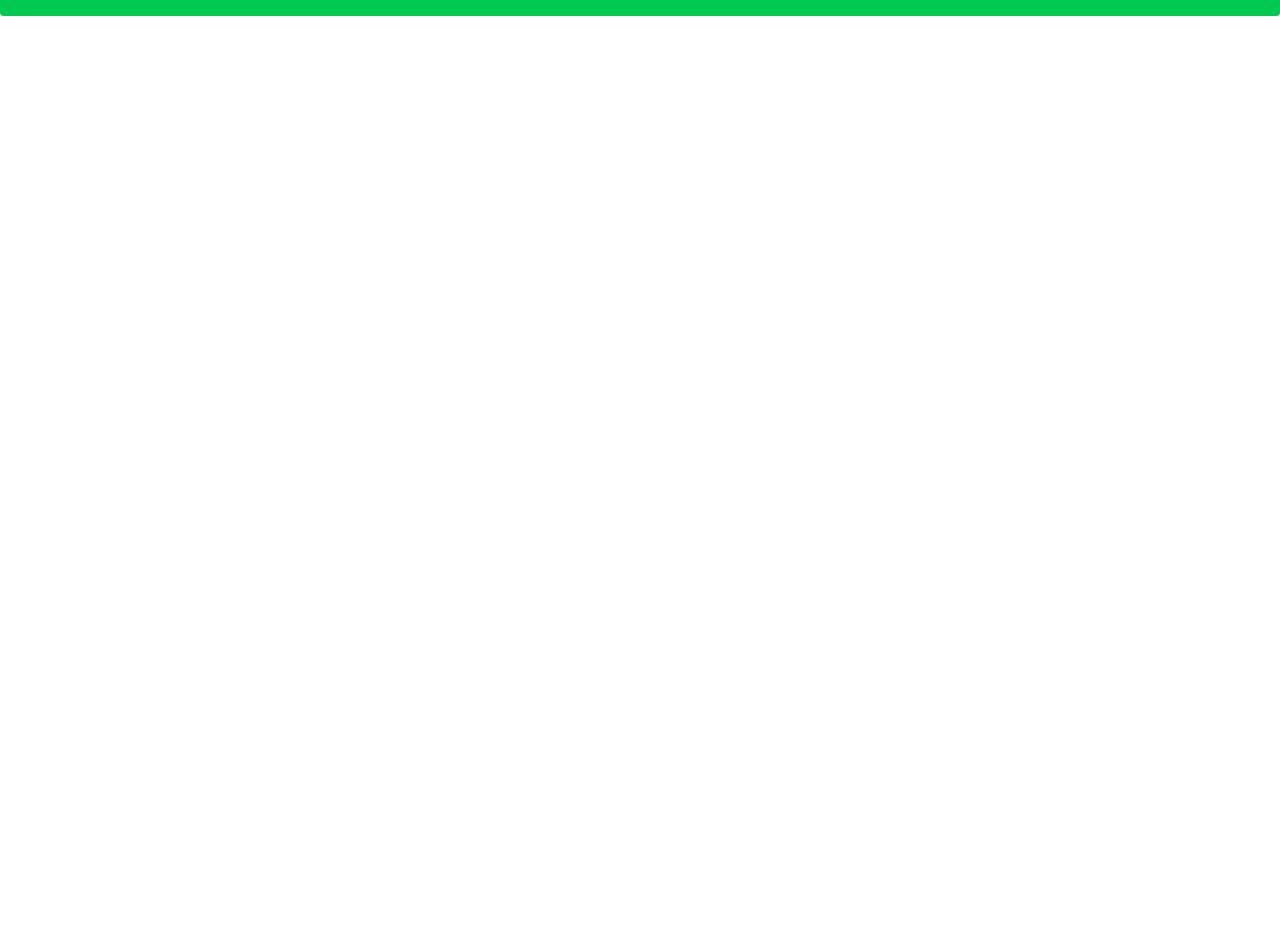
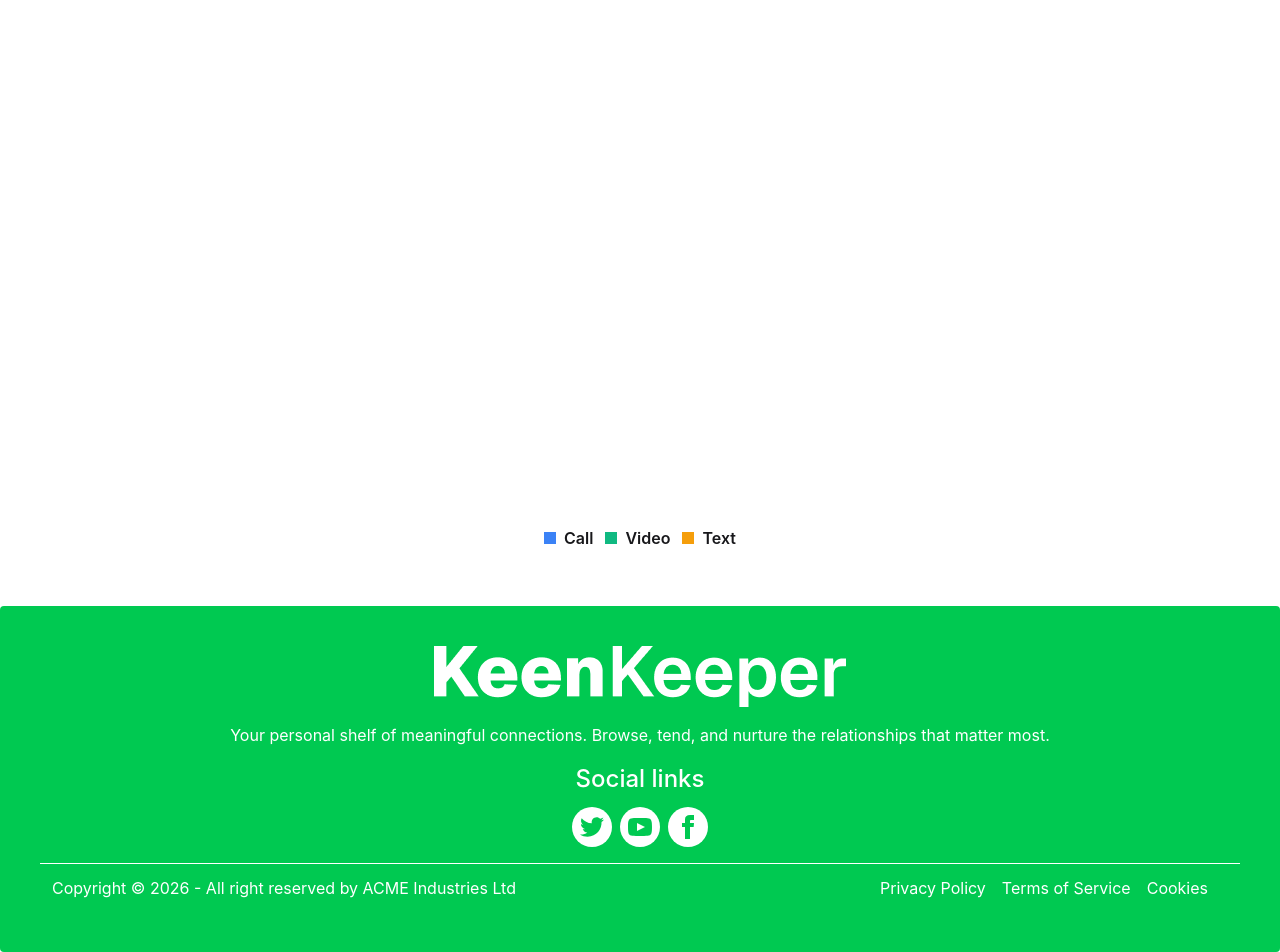
Before and after one commit to armanaanie/Assignment-Seven-react-app, a React (Vite) app: page /stats in a window 1280 px wide. Shown: the part 426-1378 px from the top of the page. Before the commit the page ends 800 px from the top, so only its background shows below. Built offline with nearby package versions, Linux system fonts and the light colour scheme.

Commit message:
stats   done 5th  commit

```diff
--- a/package.json
+++ b/package.json
@@ -17,6 +17,8 @@
     "react-icons": "^5.6.0",
     "react-router": "^7.14.1",
     "react-router-dom": "^7.14.1",
+    "react-toastify": "^11.0.5",
+    "recharts": "^3.8.1",
     "tailwindcss": "^4.2.2"
   },
   "devDependencies": {
--- a/src/components/TimeLineDetails/TimeLineDetails.jsx
+++ b/src/components/TimeLineDetails/TimeLineDetails.jsx
@@ -3,17 +3,21 @@ import callImg from "../../assets/call.png";
 import videoImg from "../../assets/video.png";
 import textImg from "../../assets/text.png";
 const TimeLineDetails = ({timeLine}) => {
-    return (
+    if(timeLine.length===0){
+        return <div className='flex bg-base-100 shadow-sm my-5 items-center justify-center min-h-vw p-30'><p className='font-bold text-center text-3xl text-gray-300'> 😢 <br />No activity yet </p></div>
+
+    }
+   else{ return (
         <div>
             {[...timeLine].reverse().map((friendData)=>(
                 <div className="flex bg-base-100 shadow-sm my-5">
   <div className='flex items-center p-3'>
     <img className='w-[50px] h-[50px] '
-      src={friendData.type === "call"? callImg:friendData.type==="video"? videoImg: textImg}
+      src={friendData.type === "call"? callImg:friendData.type==="videocall"? videoImg: textImg}
        /></div>
 
   <div className="card-body">
-    <h2 className="card-title"><span className='font-bold'>{friendData.type==='call'? 'Call':friendData.type==='video'? 'Video':'Text'}</span> with {friendData.name}</h2>
+    <h2 className="card-title"><span className='font-bold'>{friendData.type==='call'? 'Call':friendData.type==='videocall'? 'Video':'Text'}</span> with {friendData.name}</h2>
     <p>{friendData.time}</p>
     <div className="card-actions justify-end">
 
@@ -23,7 +27,7 @@ const TimeLineDetails = ({timeLine}) => {
             ))}
 
         </div>
-    );
+    );}
 };
 
 export default TimeLineDetails;
--- a/src/friendContext/FriendContext.jsx
+++ b/src/friendContext/FriendContext.jsx
@@ -1,5 +1,5 @@
 import React, { createContext, useState } from 'react';
-
+import {  toast } from 'react-toastify';
 export const FriendContext = createContext();
 
 const FriendProvider = ({ children }) => {
@@ -15,7 +15,7 @@ const FriendProvider = ({ children }) => {
       time:new Date().toLocaleString(),
       }
     setTimeLine([...timeLine,newData])
-    alert(`you called ${expectedFriend.name}`)
+    toast(`You ${type}ed ${expectedFriend.name}`)
   };
 
   const data = {
--- a/src/main.jsx
+++ b/src/main.jsx
@@ -4,11 +4,13 @@ import './index.css'
 import './App.css'
 import { RouterProvider } from "react-router/dom";
 import router from './pages/routes/Routes';
+import { ToastContainer } from 'react-toastify';
 import FriendProvider from './friendContext/FriendContext';
 createRoot(document.getElementById('root')).render(
   <StrictMode>
     <FriendProvider><RouterProvider router={router} /></FriendProvider>
+    <ToastContainer />
+  </StrictMode>
 
-  </StrictMode>,
 
 )
--- a/src/pages/Stats/Stats.jsx
+++ b/src/pages/Stats/Stats.jsx
@@ -1,12 +1,55 @@
-import React from 'react';
+import React, { useContext } from "react";
+import { FriendContext } from "../../friendContext/FriendContext";
+import { PieChart, Pie, Cell, Tooltip, ResponsiveContainer } from "recharts";
 
 const Stats = () => {
+    const { timeLine } = useContext(FriendContext);
+
+    const callCount = timeLine.filter((t) => t.type === "call").length;
+    const videoCount = timeLine.filter((t) => t.type === "videocall").length;
+    const textCount = timeLine.filter((t) => t.type === "text").length;
+    const data = [
+        { name: 'Call', value: callCount, color: "#3b82f6" },
+        { name: 'Video', value: videoCount, color: "#10b981" },
+        { name: 'Text', value: textCount, color: "#f59e0b" },
+
+    ];
+
+
+
     return (
-        <div>
-            this is stats
+<div className="my-20"> <div style={{ width: "100%", height: '800px' }}> <ResponsiveContainer width="100%" height="100%"> <PieChart>
+            <Pie
 
-        </div>
+                data={data}
+                cx="50%"
+                cy="50%"
+                innerRadius="60%"
+                outerRadius="80%"
+
+                dataKey="value"
+                label
+            >{data.map((entry, index) => (
+                <Cell key={index} fill={entry.color}/>
+       ))}
+       </Pie>
+            <Tooltip />
+
+        </PieChart>
+        </ResponsiveContainer>
+            <div className="flex gap-3 items-center justify-center">
+                {data.map((info) => (
+                    <div  className="flex items-center gap-2   border-none " key={info.name}>
+                        <div className="w-3 h-3 "style={{backgroundColor:info.color}}></div>
+                        <span className="font-semibold">{info.name}</span>
+                    </div>
+                ))}
+            </div>
+        </div></div>
+
+
+
+
     );
-};
-
+}
 export default Stats;
--- a/src/pages/friendDetailsPage/FriendDetailsPage.jsx
+++ b/src/pages/friendDetailsPage/FriendDetailsPage.jsx
@@ -24,7 +24,7 @@ const FriendDetailsPage = () => {
 
 
   return (
-    <div className=' flex flex-col md:flex-row gap-4 my-10 place-items-center'>
+    <div className=' flex flex-col lg:flex-row gap-4 my-10 place-items-center'>
       <div className='flex flex-col gap-2'>
         <div className="card bg-base-100  shadow-sm">
           <figure className="px-10 pt-10 ">
@@ -43,13 +43,13 @@ const FriendDetailsPage = () => {
                 tags.map((tag, index) => <a className='badge badge-accent badge-soft ml-1' key={index}>{tag}</a>)}</div>
             </div>
             <p className='italic'>"{bio}"</p>
-            <p>Email:{email}</p>
+            <p>Preferred:{email}</p>
           </div>
 
           <button className='btn btn-ghost mb-2 bg-base-200'><PiBellRingingFill /> Snooze 2 weeks</button><button className='btn btn-ghost mb-2 bg-base-200'><FaBoxArchive /> Archive</button><button className='btn btn-ghost mb-2 bg-base-200 text-red-500'><IoTrashBinOutline />Delete</button>
         </div>
       </div>
-      <div className='flex flex-col gap-2 w-[70%] '><div  className='grid grid-cols-1  md:grid-cols-3  mt-7 gap-3 place-items-center'>
+      <div className='flex flex-col gap-2 w-[70%] '><div  className='grid grid-cols-1  lg:grid-cols-3  mt-7 gap-3 place-items-center'>
         <div className=" bg-base-100  shadow-sm w-40">
                            <div className="flex flex-col justify-center items-center gap-3 p-3">
                             <h2 className="text-2xl font-bold">{days_since_contact}</h2>
@@ -81,7 +81,7 @@ const FriendDetailsPage = () => {
                     </div>
                     <div className='bg-base-100  shadow-sm p-3 my-3'><div className='flex bg-base-100  justify-between items-center'><p className='font-semibold'>Relationship Goal</p><button className='btn'>Edit</button></div><p>Connect every {goal} days</p></div>
 
-                    <div className='bg-base-100  shadow-sm p-3 my-3'><p className='font-semibold'>Quick check in</p><div  className='grid grid-cols-1  md:grid-cols-3  mt-7 place-items-center'>
+                    <div className='bg-base-100  shadow-sm p-3 my-3'><p className='font-semibold'>Quick check in</p><div  className='grid grid-cols-1  lg:grid-cols-3 gap-3 mt-7 place-items-center'>
         <button className="btn h-35 bg-base-100  shadow-sm w-35" onClick={()=>handleCallBtn(expectedFriend,"call")}>
                            <div className="flex flex-col justify-center items-center gap-3 p-3" >
                             <img src={call} alt="" />
@@ -98,7 +98,7 @@ const FriendDetailsPage = () => {
                           </div>
 
                     </button>
-                     <button className="btn h-35 bg-base-100  shadow-sm w-35" onClick={()=>handleCallBtn(expectedFriend,"video")}>
+                     <button className="btn h-35 bg-base-100  shadow-sm w-35" onClick={()=>handleCallBtn(expectedFriend,"videocall")}>
                            <div className="flex flex-col justify-center items-center gap-3 p-3" >
                             <img src={video} alt="" />
                             <button className='font-semibold text-2xl'>Video</button>
@@ -106,9 +106,6 @@ const FriendDetailsPage = () => {
                           </div>
 
                     </button>
-
-
-
 
                     </div></div>
 
--- /dev/null
+++ b/src/pages/timeline/FilteredTimeLine.jsx
@@ -0,0 +1,11 @@
+import React from 'react';
+
+const FilteredTimeLine = () => {
+    return (
+        <div>
+
+        </div>
+    );
+};
+
+export default FilteredTimeLine;
--- a/src/pages/timeline/Timeline.jsx
+++ b/src/pages/timeline/Timeline.jsx
@@ -1,13 +1,30 @@
 import React, { useContext } from 'react';
 import { FriendContext } from '../../friendContext/FriendContext';
 import TimeLineDetails from '../../components/TimeLineDetails/TimeLineDetails';
+import FilteredTimeLine from './FilteredTimeLine';
+import { useState } from 'react';
+
+
 const Timeline = () => {
     const {timeLine}= useContext(FriendContext);
+    const[filter,setFilter]= useState('all');
+    const filterTimeLine= filter==="all"?timeLine:timeLine.filter((contactData)=>contactData.type===filter)
     console.log(timeLine,"timeLine")
     return (
         <div className='my-5 shadow-sm p-3'>
             <h2 className='font-bold text-2xl my-3 '>Timeline</h2>
-            <TimeLineDetails timeLine={timeLine}/>
+            <div className="dropdown dropdown-bottom dropdown-end">
+  <div tabIndex={0} role="button" className="btn m-1">Filter Timeline</div>
+  <ul tabIndex="-1" className="dropdown-content menu bg-base-100 rounded-box z-1 w-52 p-2 shadow-sm">
+    <li><button onClick={()=>setFilter("all")}>All</button></li>
+    <li><button onClick={()=>setFilter("call")}>Call</button></li>
+    <li><button onClick={()=>setFilter("video")}>Video</button></li>
+    <li><button onClick={()=>setFilter("text")}>Text</button></li>
+
+  </ul>
+
+</div>
+            <TimeLineDetails timeLine={filterTimeLine}/>
         </div>
     );
 };
```
Also changed, not shown: 1 other file (tests, documents, lock files or other folders).
